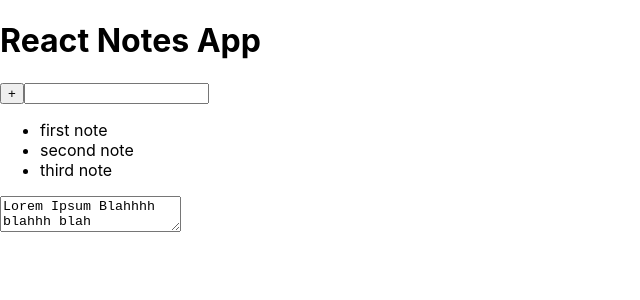
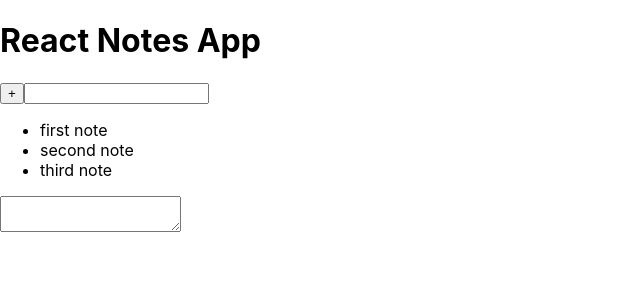
Before and after one commit to tariktabakovic/react-notes-app, a React (Create React App) app: page / in a window 1280 px wide. Shown: the top 300 px of the page, without its empty margins (0-640 px from the left). Built offline with nearby package versions, Linux system fonts and the light colour scheme.

Commit message:
allows user to type in the textarea of NoteEditor component

```diff
--- a/src/NoteEditor.js
+++ b/src/NoteEditor.js
@@ -1,8 +1,8 @@
 import React from 'react';
 
-function NoteEditor(){
+function NoteEditor({text}){
     return (
-        <textarea value= 'Lorem Ipsum Blahhhh blahhh blah'/>
+        <textarea text/>
     )
 }
 
--- a/src/NotesApp.js
+++ b/src/NotesApp.js
@@ -41,10 +41,19 @@ class NotesApp extends React.Component{
                     notes={this._getFilteredNotes()}
                     handleClick= {this._selectNote}
                 />
-                <NoteEditor />
+                <NoteEditor
+                    // text={this._showNoteInNoteEditor}
+                />
             </div>
         )
     }
+
+    // _showNoteInNoteEditor=(note)=>{
+    //     this.setState({
+    //         note
+
+    //     })
+    // }
 
     _getFilteredNotes=()=>{
         const filteredArray = this.state.notes.filter(note =>{
--- a/src/NotesListItem.js
+++ b/src/NotesListItem.js
@@ -10,7 +10,8 @@ function NotesListItem ({
         <li
         onClick={()=>{
             console.log(`You clicked ${id}`);
-            handleClick(id)
+            handleClick(id);
+
         }}
         >{title}</li>
     );
```
